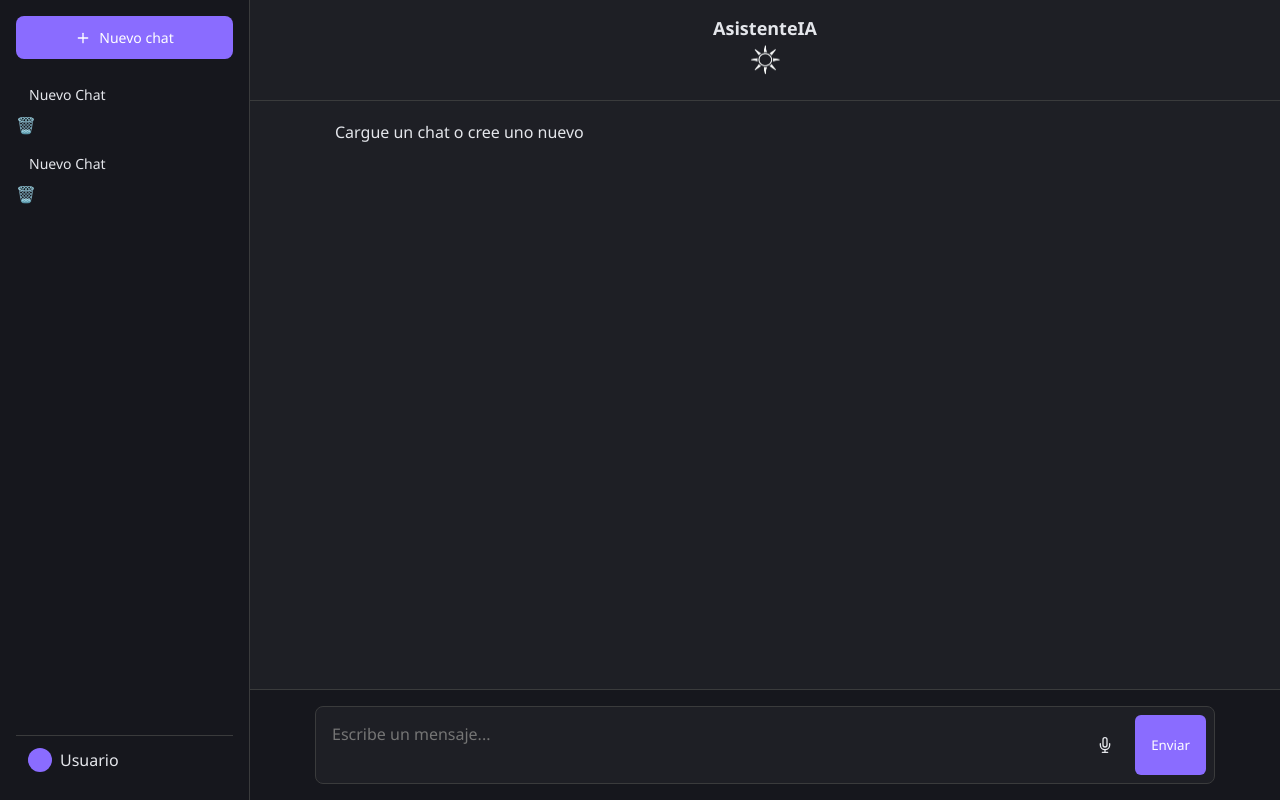
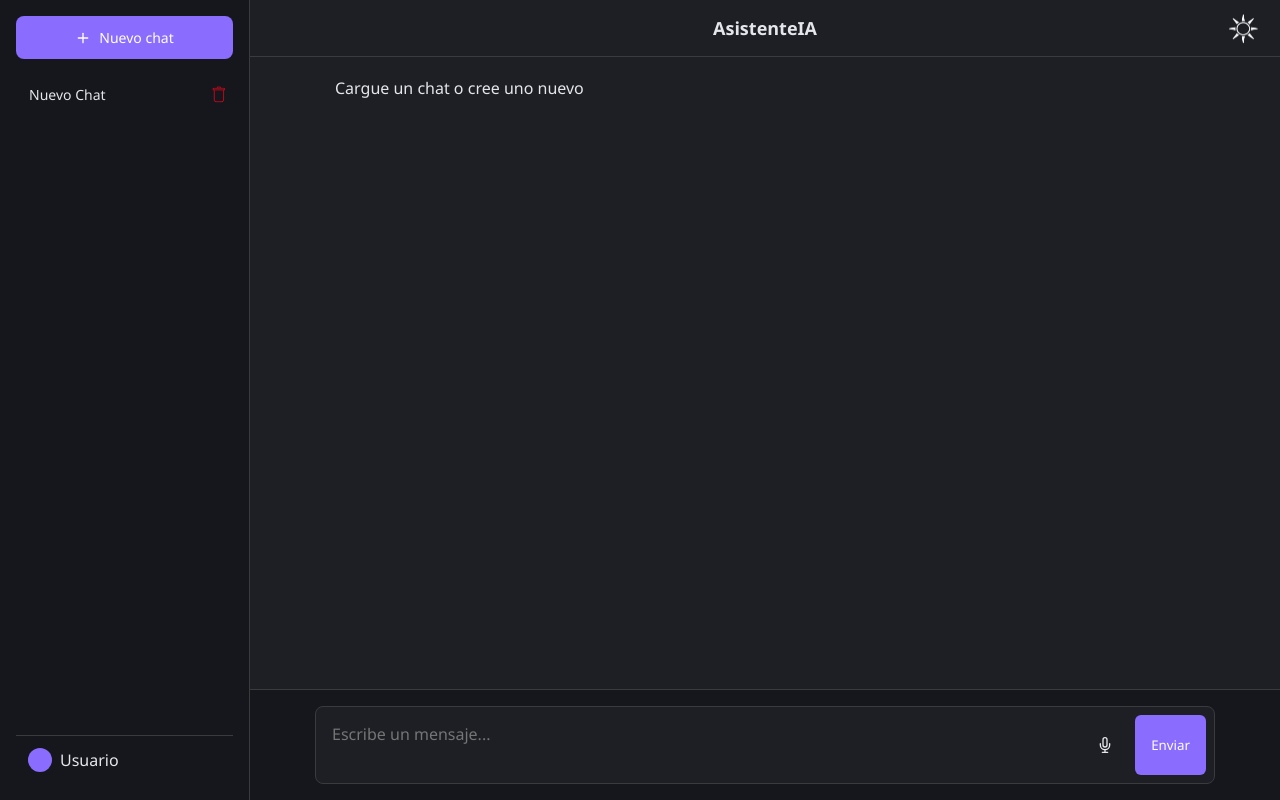
Before and after one commit to arrozet/dr-artificial, a Flask app: page / in a window 1280 px wide. Run offline with Flask 3, Linux system fonts and the light colour scheme.

Commit message:
El botón de borrar chat ahora es bonito, y el modo oscuro esta mejor posicionado

```diff
--- a/datos/chats/chats.json
+++ b/datos/chats/chats.json
@@ -10,17 +10,6 @@
                     "text": "¿En qué puedo ayudarte?"
                 }
             ]
-        },
-        {
-            "chat_id": 2,
-            "chat_name": "Nuevo Chat",
-            "messages": [
-                {
-                    "message_id": 1,
-                    "sender": "IA",
-                    "text": "¿En qué puedo ayudarte?"
-                }
-            ]
         }
     ]
 }
--- a/web/app/static/css/styles_interfaz1.css
+++ b/web/app/static/css/styles_interfaz1.css
@@ -45,6 +45,10 @@
     border: none;      /* Quita el borde */
     padding: 5px;      /* Ajusta el espacio si es necesario */
     cursor: pointer;   /* Mantiene el cursor de botón */
+    position: absolute;
+    top: 9px;
+    right: 16px;
+    z-index: 10;
 }
 
 /* Reseteo básico para todos los elementos: quita márgenes, padding y establece el modelo de caja */
@@ -303,9 +307,10 @@
 
 /* Estilos para la cabecera */
 .header {
-    padding: 16px;  /* Espacio interno */
-    text-align: center;  /* Texto centrado */
-    border-bottom: 1px solid var(--border-color);  /* Borde inferior */
+    position: relative;
+    padding: 16px;
+    text-align: center;
+    border-bottom: 1px solid var(--border-color);
 }
 
 /* Estilo para el título en la cabecera */
@@ -489,3 +494,32 @@
     border: 1px solid var(--border-color);
     padding: 6px;
 }
+
+.chat-element-container {
+    display: flex;
+    align-items: center;
+    width: 100%;
+    justify-content: space-between;
+}
+
+/* Estilo para el botón de borrar */
+.chat-delete {
+    background: none;
+    border: none;
+    cursor: pointer;
+    padding: 5px;
+    display: flex;
+    align-items: center;
+    justify-content: center;
+}
+
+.chat-delete img {
+    width: 18px;
+    height: 18px;
+}
+
+/* Ajuste para el chat item */
+.chat-item {
+    flex: 1;
+    margin-right: 5px;
+}
--- a/web/app/templates/index.html
+++ b/web/app/templates/index.html
@@ -26,7 +26,9 @@
                 {% for chat in chat_list %}
                 <div class="chat-element-container">
                     <div class="chat-item" onclick="cambiarChat({{ chat.chat_id }})">{{ chat.chat_name }}</div>
-                    <div class="chat-delete" onclick="borrarChat({{chat.chat_id}})">🗑️</div>
+                    <button class="chat-delete" onclick="borrarChat({{chat.chat_id}})">
+                        <img src="{{ url_for('static', filename='images/papelera3.png') }}" alt="Borrar">
+                    </button>
                 </div>
                 {% endfor %}
             {% endif %}
@@ -44,10 +46,10 @@
         <!-- Header -->
         <div class="header">
             <div class="title">AsistenteIA</div>
-            <button id="toggle-theme">
-                <img id="theme-icon" src="{{ url_for('static', filename='images/moon.png') }}" alt="Modo Oscuro">
-            </button>
         </div>
+        <button id="toggle-theme">
+            <img id="theme-icon" src="{{ url_for('static', filename='images/moon.png') }}" alt="Modo Oscuro">
+        </button>
 
         <!-- Chat Area -->
         <div class="chat-container">
```
Also changed, not shown: web/expenditure.txt (+4 -4 lines), web/app/static/images/papelera.png (added), web/app/static/images/papelera2.png (added), web/app/static/images/papelera3.png (added).
